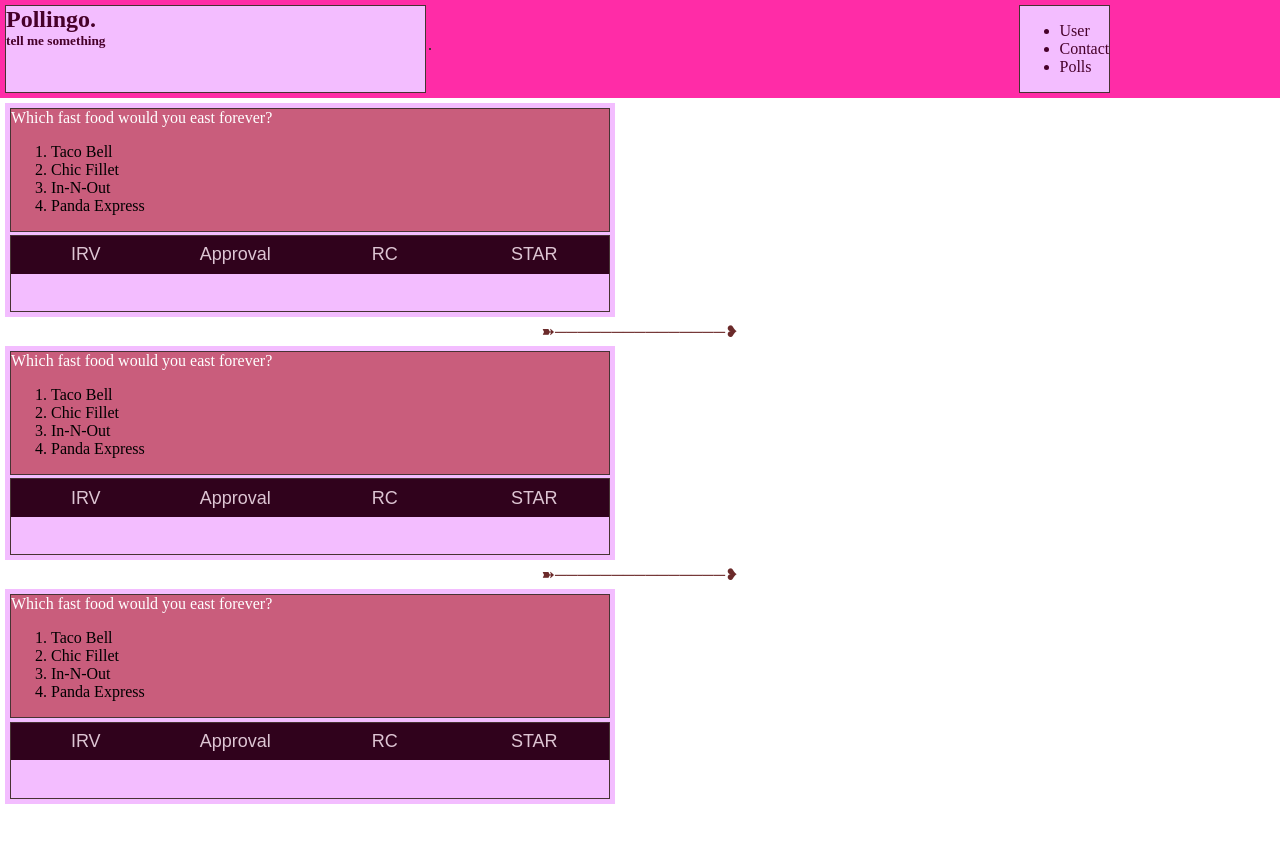
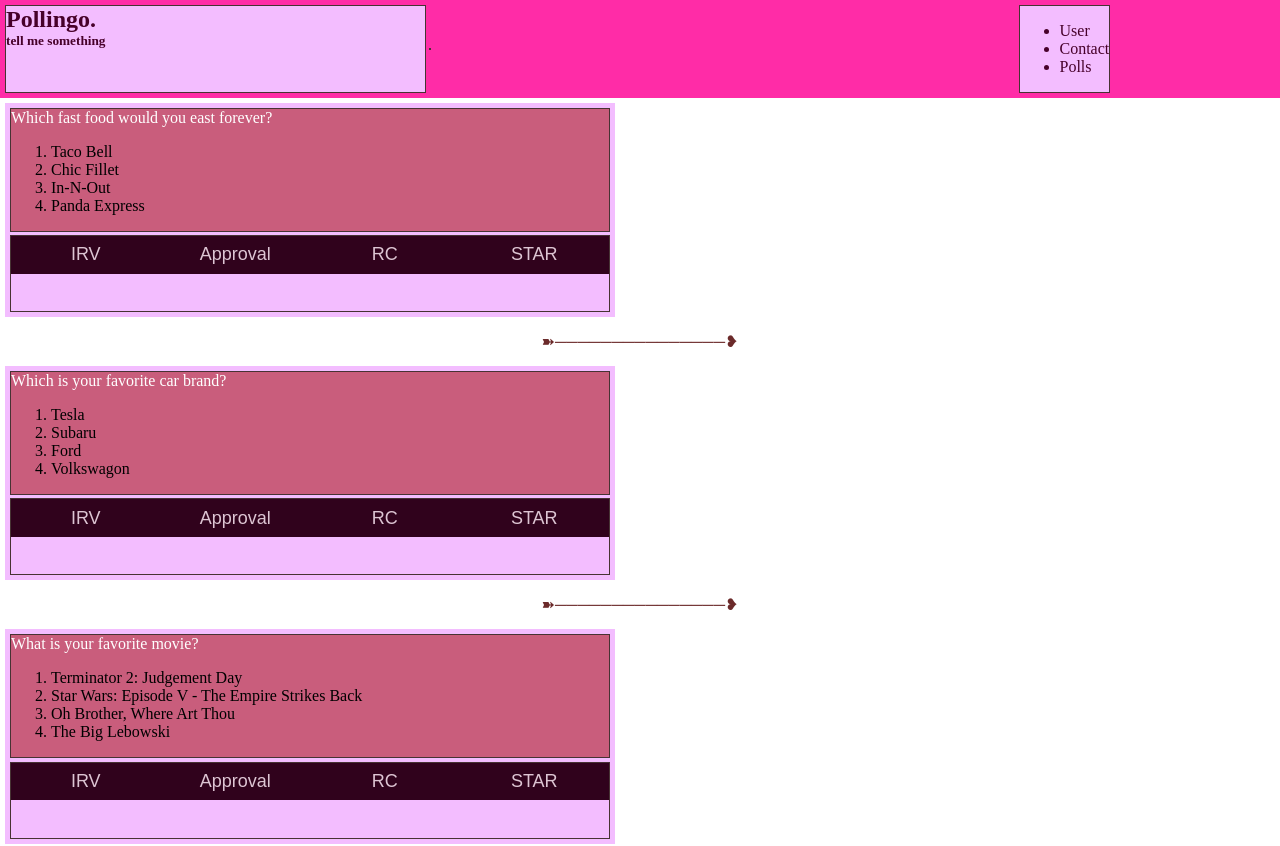
Before and after one commit to el7/Pollingo, a React (Create React App) app in the folder pollingo/: page / in a window 1280 px wide. Shown: the top 846 px of the page. Built offline with nearby package versions, Linux system fonts and the light colour scheme.

Commit message:
added new boarder component. will be used to seperate polls

```diff
--- a/pollingo/src/css/main.css
+++ b/pollingo/src/css/main.css
@@ -199,6 +199,7 @@ body {
 }
 
 .seperator-1-div {
+  margin: 15px;
   text-align: center;
   color: #6b2a2a;
 }
--- a/pollingo/src/js/components/layoutPollingoOne.js
+++ b/pollingo/src/js/components/layoutPollingoOne.js
@@ -14,9 +14,9 @@ function LayoutOne() {
             <div className="grid-item grid-main-item-main">
                 <PollBox q="Which fast food would you east forever?" a1="Taco Bell" a2="Chic Fillet" a3="In-N-Out" a4="Panda Express"/>
                 <Seperator />
-                <PollBox q="Which fast food would you east forever?" a1="Taco Bell" a2="Chic Fillet" a3="In-N-Out" a4="Panda Express"/>
+                <PollBox q="Which is your favorite car brand?" a1="Tesla" a2="Subaru" a3="Ford" a4="Volkswagon"/>
                 <Seperator />
-                <PollBox q="Which fast food would you east forever?" a1="Taco Bell" a2="Chic Fillet" a3="In-N-Out" a4="Panda Express"/>
+                <PollBox q="What is your favorite movie?" a1="Terminator 2: Judgement Day" a2="Star Wars: Episode V - The Empire Strikes Back" a3="Oh Brother, Where Art Thou" a4="The Big Lebowski"/>
             </div>
             <div className="grid-item grid-main-item-footer">
                 <Console />
--- a/pollingo/src/scss/5-modules/_seperatorComponent.scss
+++ b/pollingo/src/scss/5-modules/_seperatorComponent.scss
@@ -1,4 +1,5 @@
 .seperator-1-div {
+  margin: 15px;
   text-align: center;
   color: rgb(107, 42, 42);
 }
```
Also changed, not shown: 1 other file (tests, documents, lock files or other folders).
